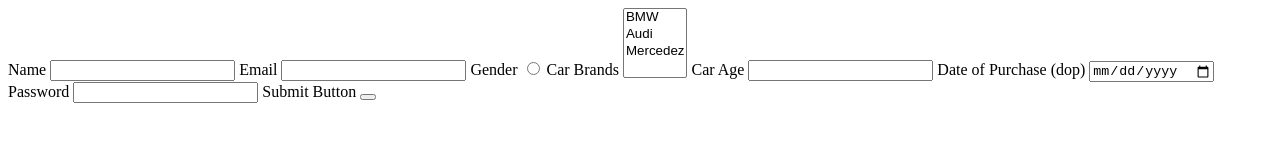
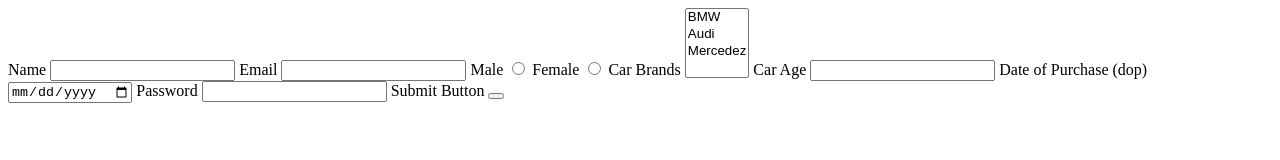
Before and after one commit to acciojob/car-insurance-form-MeghanaSubramanyam, a website: page main.html in a window 1280 px wide. Drawn offline with Linux system fonts and the light colour scheme.

Commit message:
created a submission

```diff
--- a/main.html
+++ b/main.html
@@ -15,8 +15,13 @@
 		<input type="text" id="name"required>
 		<label for="email">Email</label>
 		<input type="email" id="email" required>
-		<label id="gender" >Gender</label>
-		<input type="radio" id="gender" name="gender" required>
+		<!-- <label id="gender" >Gender</label> -->
+		<label for="male">Male</label>
+<input type="radio" id="male" name="gender" required>
+
+<label for="female">Female</label>
+<input type="radio" id="female" name="gender" required>
+		<!-- <input type="radio" id="gender" name="gender" required> -->
 		<label for="cars">Car Brands</label>
 		<select id="cars" multiple>
 			<option>BMW</option>
```
